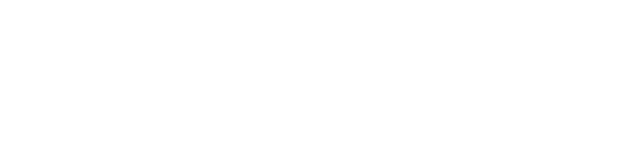
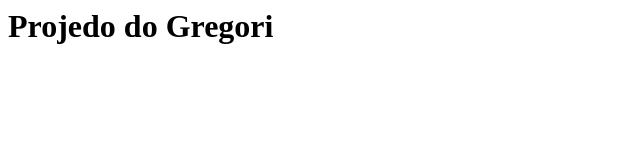
Before and after one commit to gregorimunhoz/curso-git, a plain HTML site: page index.html in a window 1280 px wide. Shown: the whole page, without its empty margins (0-640 px from the left). Drawn offline with Linux system fonts and the light colour scheme.

Commit message:
Titulo da pagina

```diff
--- a/index.html
+++ b/index.html
@@ -3,7 +3,7 @@
 
 	</head>
 	<body>
-
+		<h1>Projedo do Gregori</h1>
 	</body>
 
 </html>
```
